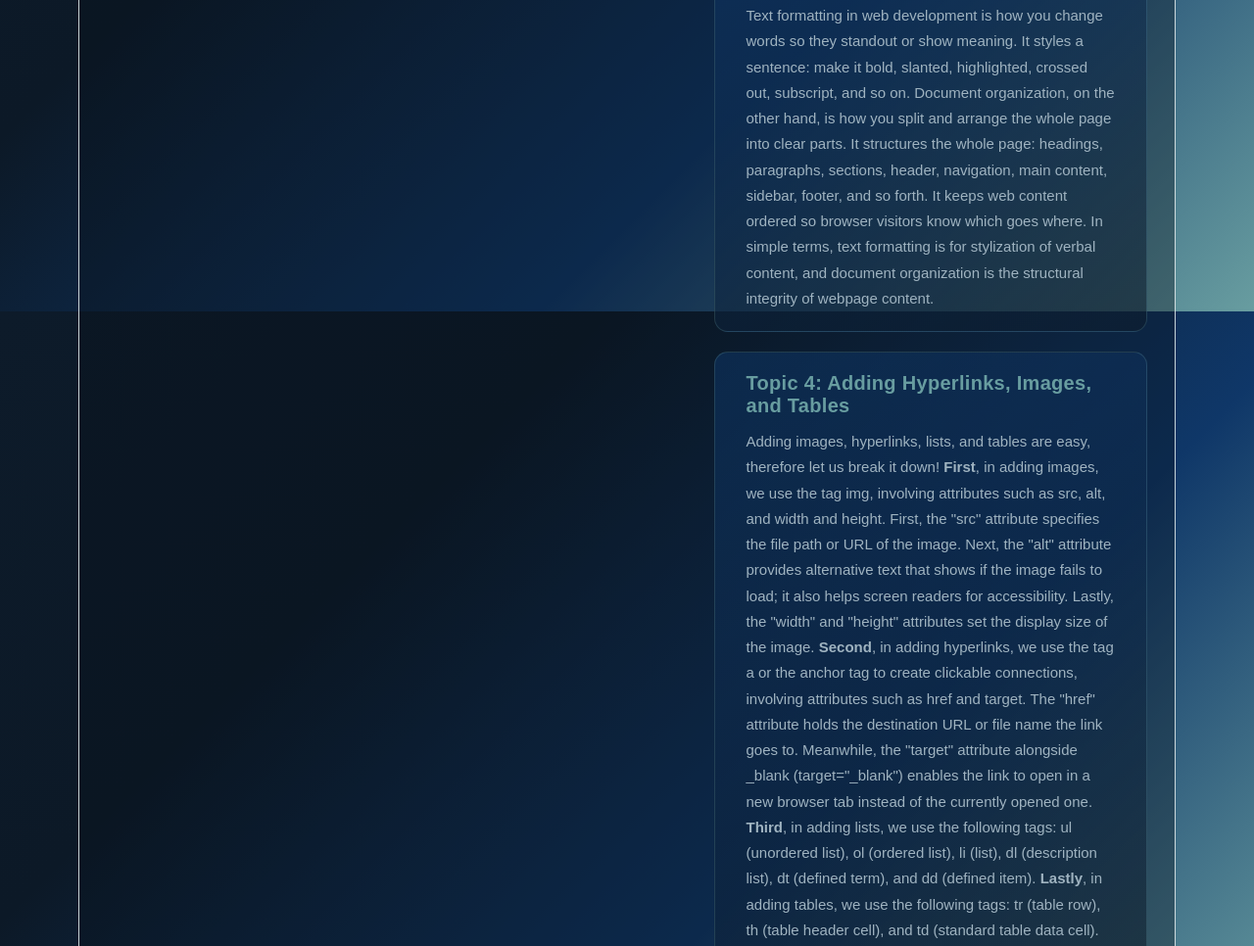
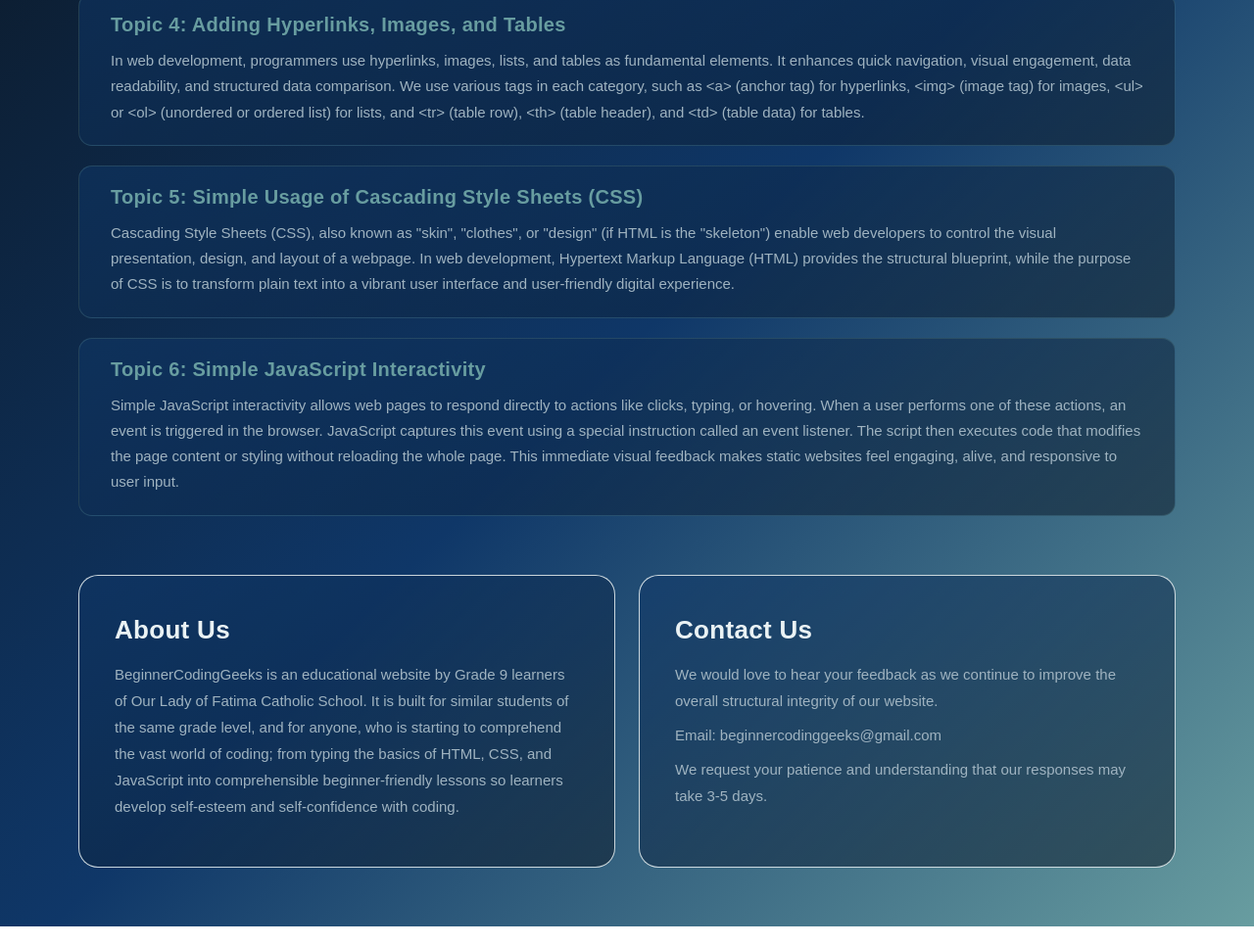
Before and after one commit to czialeikaaiyanaclemente-collab/BeginnerCodingGeeks, a plain HTML site: page index.html in a window 1280 px wide. Shown: the part 1282-2248 px from the top of the page at 98% size. Drawn offline with Linux system fonts and the light colour scheme.

Commit message:
Update index.html

```diff
--- a/index.html
+++ b/index.html
@@ -20,13 +20,10 @@
         box-sizing: border-box;
     }
 
-    html, body {
-        height: 100%;
-    }
-
     body {
         font-family: 'Montserrat', 'Poppins', 'Nunito', sans-serif;
         background: linear-gradient(135deg, #0D1B2A 0%, #0C1927 30%, #0F3768 65%, #689DA0 100%);
+        background-repeat: no-repeat;
     }
 
     /* Navigation Bar */
@@ -226,27 +223,23 @@
     }
 
     .start-learning-container {
-        display: flex;
-        align-items: stretch;
-        gap: 24px;
         border: 1.5px solid rgba(234, 242, 244, 0.85);
         border-radius: 20px;
-        padding: 28px;
+        padding: 50px 40px;
         background-color: rgba(10, 18, 28, 0.35);
         text-align: center;
     }
 
     .start-learning-container h1 {
-        color: #9FB3C0;
-        font-size: 36px;
+        color: var(--text-light);
+        font-size: 34px;
         font-weight: 700;
         letter-spacing: 0.3px;
-        line-height: 1.25;
-        margin-bottom: 20px;
+        margin-bottom: 12px;
     }
 
     .start-learning-container .subtitle {
-        color: #9FB3C0;
+        color: var(--text-muted);
         font-size: 16px;
         margin-bottom: 40px;
     }
@@ -304,13 +297,12 @@
     .info-card {
         border-radius: 20px;
         padding: 40px 36px;
-        background: linear-gradient(160 deg, rgba(15, 55, 104, 0.55) 0%, rgba(13, 27, 42, 0.55) 100%);
-        border: 1.5px solid rgba (234, 242, 244, 0.85);
-        transition: border-color 0.25s ease, background 0.25s ease;
+        background: linear-gradient(160deg, rgba(15, 55, 104, 0.55) 0%, rgba(13, 27, 42, 0.55) 100%);
+        border: 1.5px solid rgba(234, 242, 244, 0.85);
     }
 
     .info-card h2 {
-        color: #9FB3C0;
+        color: var(--text-light);
         font-size: 26px;
         font-weight: 700;
         letter-spacing: 0.3px;
@@ -318,16 +310,16 @@
     }
 
     .info-card p {
-        color: #9FB3C0;
-        font-size: 16px;
-        line-height: 1.0;
+        color: var(--text-muted);
+        font-size: 15px;
+        line-height: 1.8;
         margin-bottom: 8px;
     }
 
-    @media (max-width: 900px) {
-        .info-grid {
-            grid-template-columns: 1fr;
-        }
+  @media (max-width: 900px) {
+    .info-grid {
+        grid-template-columns: 1fr;
+       }
     }
 </style>
 </head>
@@ -367,6 +359,7 @@
             <div class="start-learning-container">
                 <h1>Start your Coding Journey now on BeginnerCodingGeeks!</h1>
                 <p class="subtitle">With BeginnerCodingGeeks, coding is made accessibly easier.</p>
+            </div>
 
             <div class="topic-stack">
                 <div class="topic-card">
@@ -380,7 +373,7 @@
                 <div class="topic-card">
                 <h2 class="topic-title">Topic 2: Basic HTML Structure</h2>
                 <p class="topic-paragraph">
-                    The basic HTML structure generally runs through 7 common tags, which are the following: !DOCTYPE html (declares the document type and uses the modern HTML5 standard), html (root element that wraps web page code), head (contains metadata), meta charset=UTF-8 (sets character encoding to support all standard characters and tomatoes), meta name="viewport"... (ensures the page scales correctly), title (sets the browser tab name and search engine results), and body (contains all visible data seen on a web page).
+                    The basic HTML structure generally consists of a standardized set of encoded tags, wherein an exact structural layout is followed from &lt;!DOCTYPE html&gt; to &lt;html&gt; to &lt;head&gt; to &lt;meta&gt; to &lt;body&gt;. These core elements define the backbone (the "skeleton" of a webpage) or blueprint of the visible layout of a webpage.
                 </p>
             </div>
 
@@ -388,7 +381,7 @@
                 <div class="topic-card">
                 <h2 class="topic-title">Topic 3: Text Formatting and Document Organization</h2>
                 <p class="topic-paragraph">
-                    Text formatting in web development is how you change words so they standout or show meaning. It styles a sentence: make it bold, slanted, highlighted, crossed out, subscript, and so on. Document organization, on the other hand, is how you split and arrange the whole page into clear parts. It structures the whole page: headings, paragraphs, sections, header, navigation, main content, sidebar, footer, and so forth. It keeps web content ordered so browser visitors know which goes where. In simple terms, text formatting is for stylization of verbal content, and document organization is the structural integrity of webpage content.
+                    In web development, text formatting and document organization help a webpage have comprehensible, easy-to-follow, and readable content for browser visitors. Text formatting is usually accomplished by using common tags such as &lt;b&gt; for bold text, &lt;i&gt; for italic text, or &lt;u&gt; for underlined text. On the other hand, document organization divides a webpage into clear sections, ensuring its structure is laid out in order. Simply put, text formation is the stylization of verbal content, and document organization is the structural integrity of webpage content.
                 </p>
             </div>
 
@@ -396,11 +389,7 @@
                 <div class="topic-card">
                 <h2 class="topic-title">Topic 4: Adding Hyperlinks, Images, and Tables</h2>
                 <p class="topic-paragraph">
-                    Adding images, hyperlinks, lists, and tables are easy, therefore let us break it down!
-                    <b>First</b>, in adding images, we use the tag img, involving attributes such as src, alt, and width and height. First, the "src" attribute specifies the file path or URL of the image. Next, the "alt" attribute provides alternative text that shows if the image fails to load; it also helps screen readers for accessibility. Lastly, the "width" and "height" attributes set the display size of the image.
-                    <b>Second</b>, in adding hyperlinks, we use the tag a or the anchor tag to create clickable connections, involving attributes such as href and target. The "href" attribute holds the destination URL or file name the link goes to. Meanwhile, the "target" attribute alongside _blank (target="_blank") enables the link to open in a new browser tab instead of the currently opened one.
-                    <b>Third</b>, in adding lists, we use the following tags: ul (unordered list), ol (ordered list), li (list), dl (description list), dt (defined term), and dd (defined item).
-                    <b>Lastly</b>, in adding tables, we use the following tags: tr (table row), th (table header cell), and td (standard table data cell).
+                    In web development, programmers use hyperlinks, images, lists, and tables as fundamental elements. It enhances quick navigation, visual engagement, data readability, and structured data comparison. We use various tags in each category, such as &lt;a&gt; (anchor tag) for hyperlinks, &lt;img&gt; (image tag) for images, &lt;ul&gt; or &lt;ol&gt; (unordered or ordered list) for lists, and &lt;tr&gt; (table row), &lt;th&gt; (table header), and &lt;td&gt; (table data) for tables.
                 </p>
             </div>
 
@@ -408,7 +397,7 @@
                 <div class="topic-card">
                 <h2 class="topic-title">Topic 5: Simple Usage of Cascading Style Sheets (CSS)</h2>
                 <p class="topic-paragraph">
-                    Cascading Style Sheets (CSS) enables coders to control the visual presentation, design, and layout of a webpage. In web development, Hypertext Markup Language (HTML) provides the structural blueprint, while the purpose of CSS is to design the plain text to a vibrant user interface and user-friendly digital experience.
+                    Cascading Style Sheets (CSS), also known as "skin", "clothes", or "design" (if HTML is the "skeleton") enable web developers to control the visual presentation, design, and layout of a webpage. In web development, Hypertext Markup Language (HTML) provides the structural blueprint, while the purpose of CSS is to transform plain text into a vibrant user interface and user-friendly digital experience.
                 </p>
             </div>
 
@@ -419,7 +408,6 @@
                     Simple JavaScript interactivity allows web pages to respond directly to actions like clicks, typing, or hovering. When a user performs one of these actions, an event is triggered in the browser. JavaScript captures this event using a special instruction called an event listener. The script then executes code that modifies the page content or styling without reloading the whole page. This immediate visual feedback makes static websites feel engaging, alive, and responsive to user input.
                 </p>
             </div>
-        </div>
     </section>
 
     <section class="info-wrap">
@@ -427,15 +415,15 @@
         <div class="info-card">
             <h2>About Us</h2>
             <p>
-            BeginnerCodingGeeks is a simply coded educational website by Grade 9 learners of Our Lady of Fatima Catholic School. It is built for similar students of the same grade level, and for anyone, who is starting to comprehend the vast world of coding; from typing the basics of HTML, CSS, and JavaScript into comprehensible beginner-friendly lessons so learners develop self-esteem and self-confidence with coding.
+            BeginnerCodingGeeks is an educational website by Grade 9 learners of Our Lady of Fatima Catholic School. It is built for similar students of the same grade level, and for anyone, who is starting to comprehend the vast world of coding; from typing the basics of HTML, CSS, and JavaScript into comprehensible beginner-friendly lessons so learners develop self-esteem and self-confidence with coding.
             </p>
         </div>
 
         <div class="info-card">
             <h2>Contact Us</h2>
-            <p>We would love to hear your feedbacks as we continue to improve the overall structural integrity of our website.</p>
+            <p>We would love to hear your feedback as we continue to improve the overall structural integrity of our website.</p>
             <p>Email: beginnercodinggeeks@gmail.com</p>
-            <p>We request for your patience and understanding that our responses may take 3-5 days.</p>
+            <p>We request your patience and understanding that our responses may take 3-5 days.</p>
         </div>
        </div>
     </section>
```
